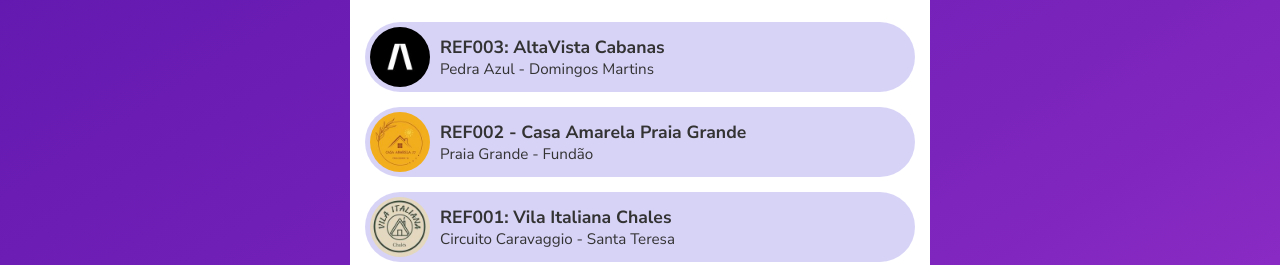
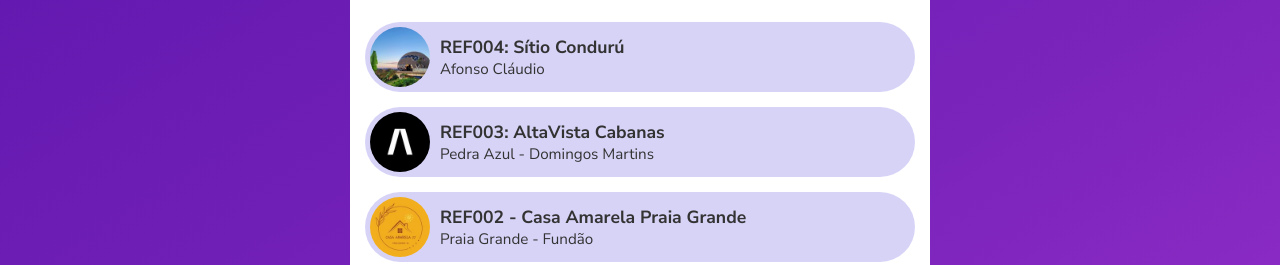
Before and after one commit to primevix/espiritosantoabnb, a plain HTML site: page index.html in a window 1280 px wide. Shown: the part 270-535 px from the top of the page. Drawn offline with Linux system fonts and the light colour scheme.

Commit message:
Update index.html

```diff
--- a/index.html
+++ b/index.html
@@ -28,19 +28,16 @@
         </header>
         <main>
 
-<!--
+
             <a target="_blank" href="https://www.airbnb.com.br/rooms/553592806557457106/">
                 <div class="itens">
-                    <img src="asset/image/003.jpg" alt="Sítio Condurú"/>
+                    <img src="asset/image/004.jpg" alt="Sítio Condurú"/>
                     <div class="descripitions">
-                        <h2>REF003: Sítio Condurú</h2>
+                        <h2>REF004: Sítio Condurú</h2>
                         <p>Afonso Cláudio</p>
                     </div>
                 </div>
             </a>
-
--->
-
 			<a target="_blank" href="https://www.airbnb.com.br/rooms/49029278">
                 <div class="itens">
                     <img src="asset/image/003.jpg" alt="AltaVista"/>
```
